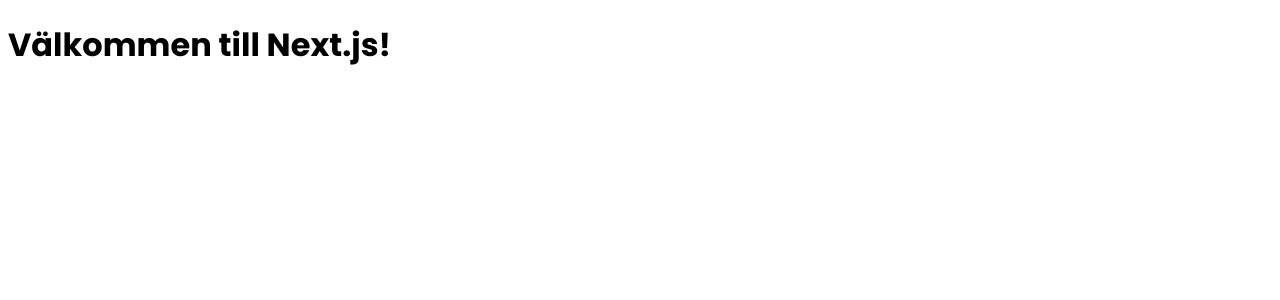
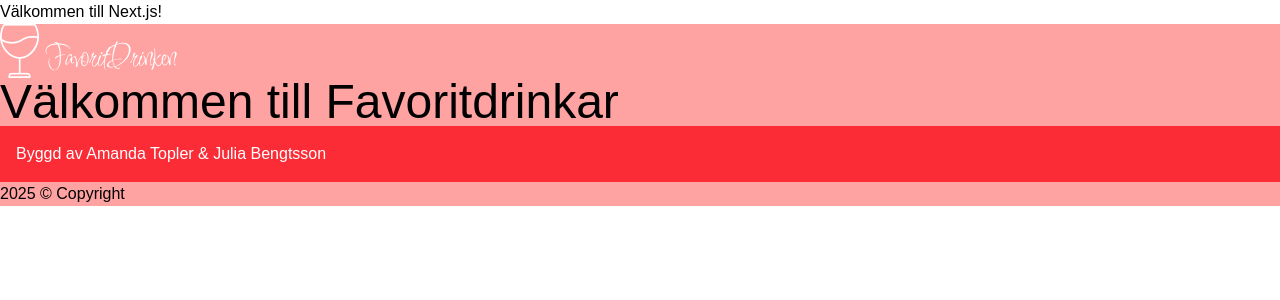
Before and after one commit to Topler97/Examensarbete, a Next.js app: page / in a window 1280 px wide. Shown: the top 300 px of the page. Built offline with nearby package versions, Linux system fonts and the light colour scheme.

Commit message:
fixed tailwind

```diff
--- /dev/null
+++ b/app/components/Footer.js
@@ -0,0 +1,20 @@
+import Image from "next/image";
+import Logo from "../public/Logo.png";
+
+export const Footer = () => {
+    return(
+        <footer className="bg-red-300">
+            <section>
+                <div>
+                    <Image src={Logo} />
+                </div>
+                <div className="text-5xl">Välkommen till Favoritdrinkar</div>
+            </section>
+            <section></section>
+            <section>
+                <div className="bg-red-500 text-white p-4">Byggd av Amanda Topler & Julia Bengtsson</div>
+                <div>2025 © Copyright</div>
+            </section>
+        </footer>
+    )
+}
--- a/app/globals.css
+++ b/app/globals.css
@@ -1,3 +1,5 @@
+@import "tailwindcss";
+
 @tailwind base;
 @tailwind components;
 @tailwind utilities;
@@ -19,7 +21,7 @@
         --p: 1rem;
         --span: 0.75rem;
         --h1: 36px;
-        --h2: 32px - 36px;
+        --h2: 32px;
         --h3: 28px;
         --h4: 24px;
 
--- a/app/page.jsx
+++ b/app/page.jsx
@@ -1,3 +1,12 @@
+
+import { Footer } from "./components/Footer"
+
 export default function Home() {
-  return <h1>Välkommen till Next.js!</h1>;
+  return (
+  <div>
+    <h1>Välkommen till Next.js!</h1>
+
+    <Footer/>
+  </div>
+)
 }
--- a/package.json
+++ b/package.json
@@ -16,7 +16,7 @@
   "author": "",
   "license": "ISC",
   "dependencies": {
-    "autoprefixer": "^10.4.21",
+    "@tailwindcss/postcss": "^4.0.14",
     "dotenv": "^16.4.7",
     "express": "^4.21.2",
     "mongoose": "^8.12.1",
@@ -24,6 +24,6 @@
     "postcss": "^8.5.3",
     "react": "^19.0.0",
     "react-dom": "^19.0.0",
-    "tailwindcss": "^4.0.13"
+    "tailwindcss": "^4.0.14"
   }
 }
--- /dev/null
+++ b/postcss.config.mjs
@@ -0,0 +1,7 @@
+const config = {
+    plugins: {
+      "@tailwindcss/postcss": {},
+    },
+};
+
+export default config;
--- a/tailwind.config.js
+++ /dev/null
@@ -1,17 +0,0 @@
-module.exports = {
-  content: [
-    "./pages/**/*.{js,ts,jsx,tsx}",
-    "./components/**/*.{js,ts,jsx,tsx}", // Lägg till om du har komponenter
-  ],
-  theme: {
-    extend: {
-      maxWidth: {
-        "custom-desktop": "1280px",
-      },
-      fontFamily: {
-        sans: [`poppins`, `inter`, `sans-serif`],
-      },
-    },
-  },
-  plugins: [],
-};
```
Also changed, not shown: 1 other file (tests, documents, lock files or other folders).
